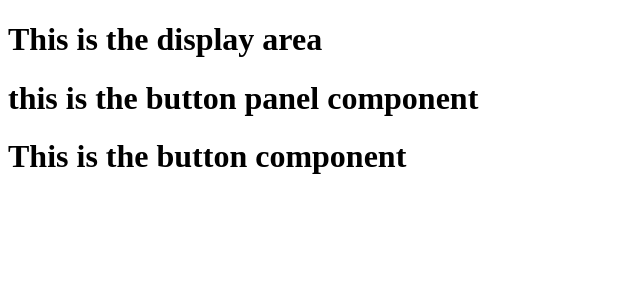
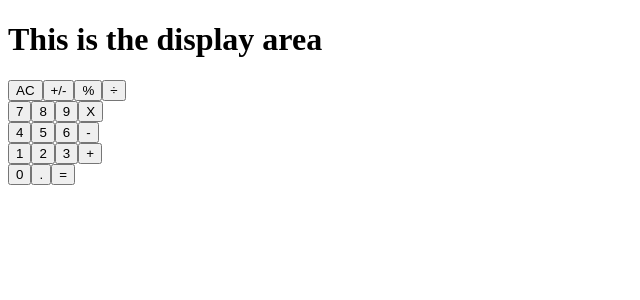
Before and after one commit to peterrobert/React-calculator, a React (Create React App) app: page / in a window 1280 px wide. Shown: the top 300 px of the page, without its empty margins (0-640 px from the left). Built offline with nearby package versions, Linux system fonts and the light colour scheme.

Commit message:
created the buttons

```diff
--- /dev/null
+++ b/src/buttonsArray.js
@@ -0,0 +1,73 @@
+const Group1 = [
+    {
+        name: "AC"
+    },
+    {
+        name: "+/-"
+    },
+    {
+        name: "%"
+    },
+    {
+        name: "÷"
+    }
+]
+
+const Group2 = [
+    {
+        name: "7"
+    },
+    {
+        name: "8"
+    },
+    {
+        name: "9"
+    },
+    {
+        name: "X"
+    }
+]
+
+const Group3 = [
+    {
+        name: "4"
+    },
+    {
+        name: "5"
+    },
+    {
+        name: "6"
+    },
+    {
+        name: "-"
+    }
+]
+
+const Group4 = [
+    {
+        name: "1"
+    },
+    {
+        name: "2"
+    },
+    {
+        name: "3"
+    },
+    {
+        name: "+"
+    }
+]
+
+const Group5 = [
+    {
+        name: "0"
+    },
+    {
+        name: "."
+    },
+    {
+        name: "="
+    }
+]
+
+export{Group1, Group2, Group3, Group4, Group5}
--- a/src/components/App.js
+++ b/src/components/App.js
@@ -4,9 +4,10 @@ import { Display } from './Display';
 import { ButtonPanel } from './ButtonPanel';
 
 function App() {
+  let calculate = "0"
   return (
     <>
-      <Display />
+      <Display calculations = {calculate} />
       <ButtonPanel />
     </>
   );
--- a/src/components/Button.js
+++ b/src/components/Button.js
@@ -1,7 +1,7 @@
 import { React } from "react";
 
-export function Button (){
+export function Button (props){
     return(
-        <h1>This is the button component</h1>
+        <button>{props.name}</button>
     )
 }
--- a/src/components/ButtonPanel.js
+++ b/src/components/ButtonPanel.js
@@ -1,12 +1,25 @@
 import { React } from "react";
 import { Button } from "./Button";
+import { Group1,Group2,Group3,Group4,Group5 } from "../buttonsArray";
 
 export function ButtonPanel() {
+  function displayButtons(data) {
+    return <Button name={data.name} />;
+  }
+
+  const groupOneButtons = Group1.map(displayButtons);
+  const groupTwoButtons = Group2.map(displayButtons);
+  const groupThreeButtons = Group3.map(displayButtons);
+  const groupFourButtons = Group4.map(displayButtons);
+  const groupFiveButtons = Group5.map(displayButtons);
+
   return (
     <div>
-      <h1>this is the button panel component</h1>
-
-      <Button />
+      <div>{groupOneButtons}</div>
+      <div>{groupTwoButtons}</div>
+      <div>{groupThreeButtons}</div>
+      <div>{groupFourButtons}</div>
+      <div>{groupFiveButtons}</div>
     </div>
   );
 }
```
Also changed, not shown: 1 other file (tests, documents, lock files or other folders).
